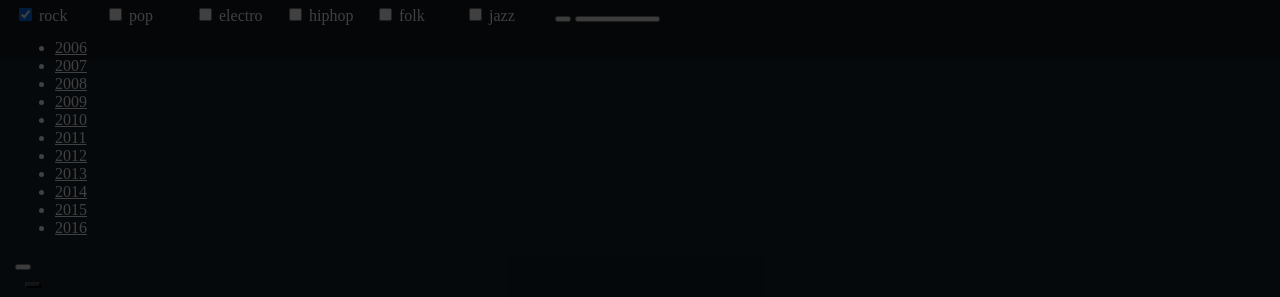
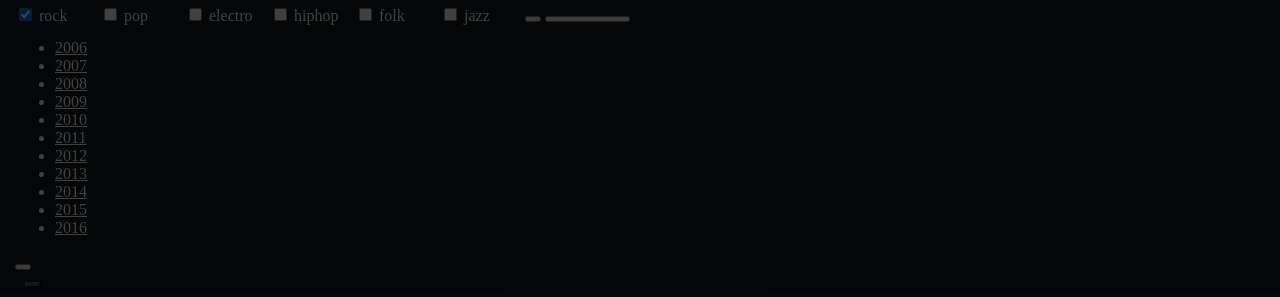
Before and after one commit to muimota/gala_frontend, a website with bundled scripts: page src/index.html in a window 1280 px wide. Shown: the top 297 px of the page. Built offline with nearby package versions, Linux system fonts and the light colour scheme; files whose address does not match are found by name.

Commit message:
css adapted to mobile devices

```diff
--- a/src/css/style.css
+++ b/src/css/style.css
@@ -24,13 +24,13 @@ body {
   position:absolute;
   top:0px;
   width:100%;
-  height:50px;
+  min-height:50px;
   padding: 5px 15px;
   background-color: rgba(0, 0, 0, 0.3);
 }
 #controls label{
   float:left;
-  width: 90px;
+  width: 85px;
 }
 
 #btnPlay{
@@ -169,13 +169,18 @@ http://tobiasahlin.com/spinkit/
 
 
 @media (max-width:600px){
+  /* display better in mobile devices */
   .popup{
     left: 5%;
     top:5%;
     width:90%;
   }
   .popup P {
-      font-size: 15px
-    }
+    font-size: 15px
+  }
+  #controls label{
+    width: 90px;
+  }
+
 
 }
```
